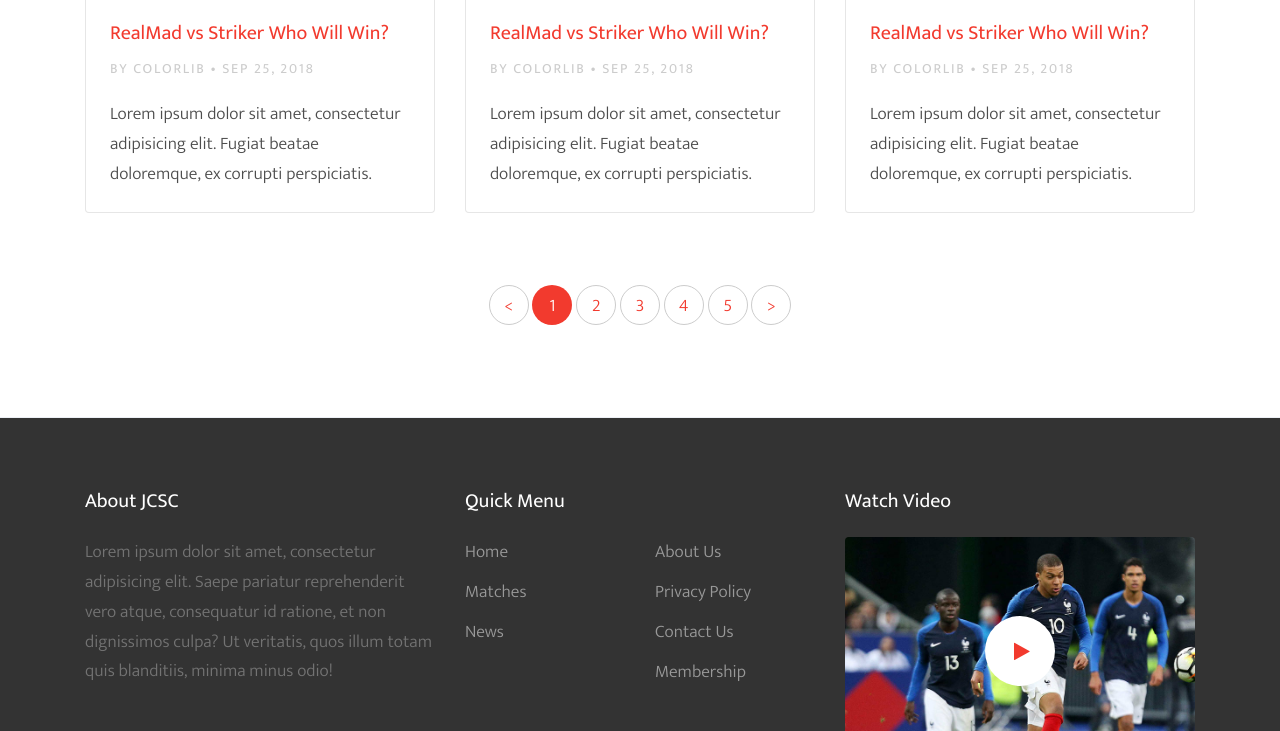
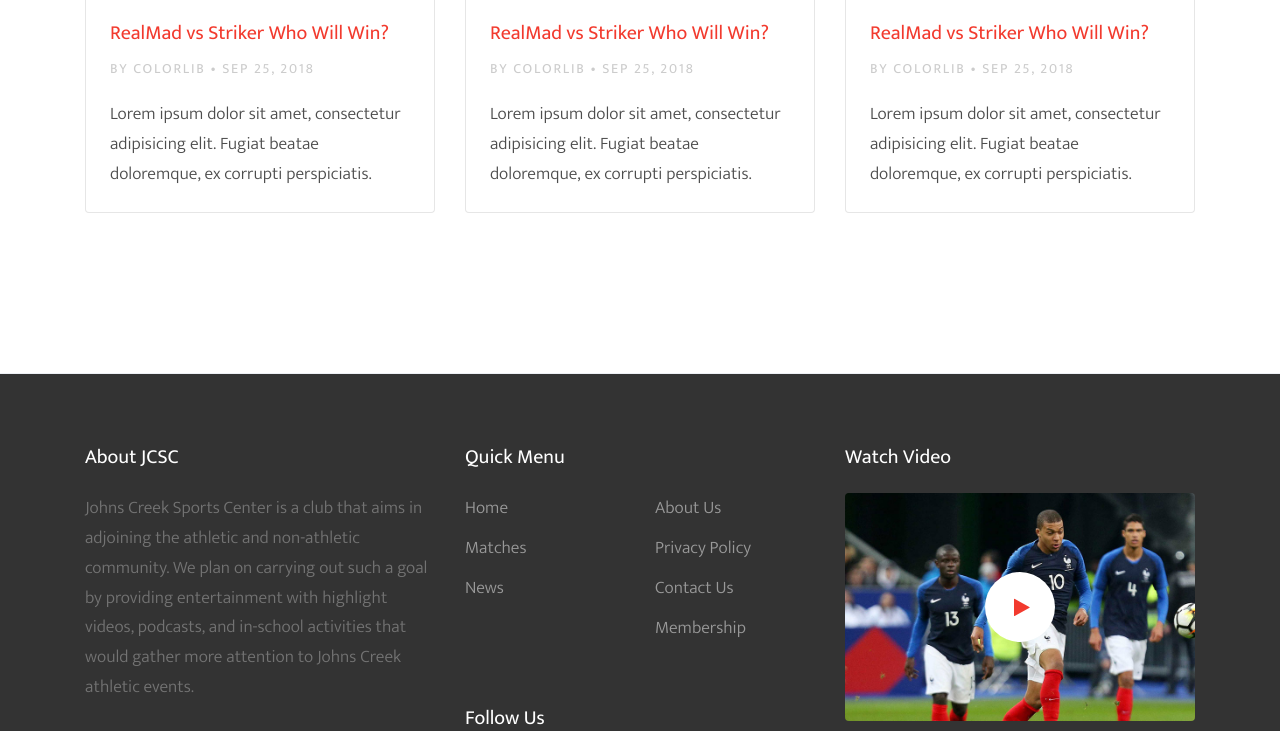
Before and after one commit to joshualee0902/joshualee0902.github.io, a plain HTML site: page news.html in a window 1280 px wide. Shown: the part 2023-2754 px from the top of the page. Drawn offline with Linux system fonts and the light colour scheme; files whose address does not match are found by name.

Commit message:
got rid of pagination in "News" page

```diff
--- a/news.html
+++ b/news.html
@@ -1,7 +1,7 @@
 <!DOCTYPE html>
 <html lang="en">
   <head>
-    <title>Johns Creek Sports Center</title>
+    <title>Johns Creek Sports Center: News</title>
     <link rel="shortcut icon" type="image/png" href="images/jcsc_logo_2.png">
     <meta charset="utf-8">
     <meta name="viewport" content="width=device-width, initial-scale=1, shrink-to-fit=no">
@@ -78,9 +78,6 @@
             <li class="active">
               <a href="news">News</a>
             </li>
-            <li>
-              <a href="Video">Video</a>
-            </li>
             <li><a href="matches">Matches</a></li>
             <li class="has-children">
               <a href="#">Teams</a>
@@ -151,7 +148,7 @@
         <div class="row align-items-center justify-content-start">
           <div class="col-md-6 text-center text-md-left" data-aos="fade-up" data-aos-delay="400">
             <h1 class="bg-text-line">News</h1>
-            <p class="mt-4">Lorem ipsum dolor sit amet consectetur adipisicing elit. Ad maxime velit nostrum praesentium voluptatem. Mollitia perferendis dolore dolores.</p>
+            <p class="mt-4">The latest issues of Johns Creek Athletics reported by our reporters.</p>
           </div>
         </div>
       </div>
@@ -271,21 +268,6 @@
             </div>
           </div>
         </div>
-        <div class="row">
-          <div class="col-md-12 text-center">
-                <div class="site-block-27">
-                  <ul>
-                    <li><a href="#">&lt;</a></li>
-                    <li class="active"><span>1</span></li>
-                    <li><a href="#">2</a></li>
-                    <li><a href="#">3</a></li>
-                    <li><a href="#">4</a></li>
-                    <li><a href="#">5</a></li>
-                    <li><a href="#">&gt;</a></li>
-                  </ul>
-                </div>
-              </div>
-        </div>
       </div>
     </div>
 
@@ -295,7 +277,7 @@
           <div class="col-lg-4">
             <div class="mb-5">
               <h3 class="footer-heading mb-4">About JCSC</h3>
-              <p>Lorem ipsum dolor sit amet, consectetur adipisicing elit. Saepe pariatur reprehenderit vero atque, consequatur id ratione, et non dignissimos culpa? Ut veritatis, quos illum totam quis blanditiis, minima minus odio!</p>
+              <p>Johns Creek Sports Center is a club that aims in adjoining the athletic and non-athletic community. We plan on carrying out such a goal by providing entertainment with highlight videos, podcasts, and in-school activities that would gather more attention to Johns Creek athletic events. </p>
             </div>
 
             <div class="mb-5">
```
